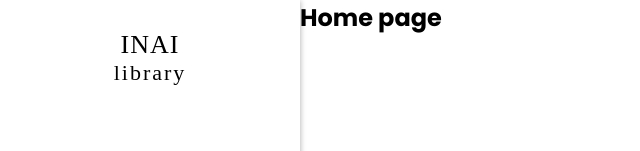
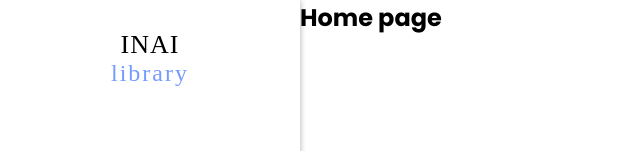
Before and after one commit to EmirlanDogdurbaev/library, a React (Vite) app: page / in a window 1280 px wide. Shown: the top 151 px of the page, without its empty margins (0-640 px from the left). Built offline with nearby package versions, Linux system fonts and the light colour scheme; a web font is replaced by a local one.

Commit message:
added new color

```diff
--- a/src/components/Nav/Nav.module.scss
+++ b/src/components/Nav/Nav.module.scss
@@ -33,10 +33,11 @@
         font-weight: 300;
       }
       h5 {
-        font-size: 22px;
+        font-size: 24px;
         font-family: "OCRAEXT";
         letter-spacing: 2px;
         font-weight: 300;
+        color: #749BFF;
       }
     }
     .links {
```
